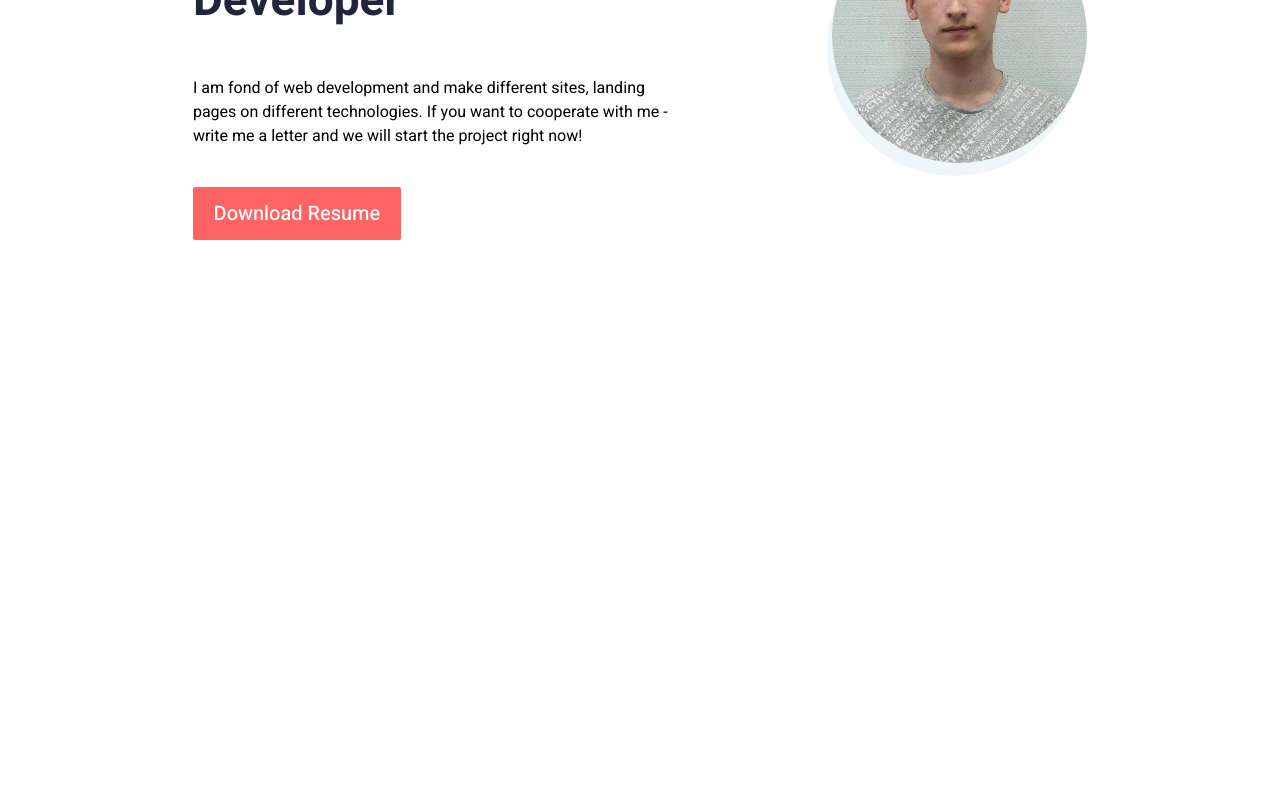
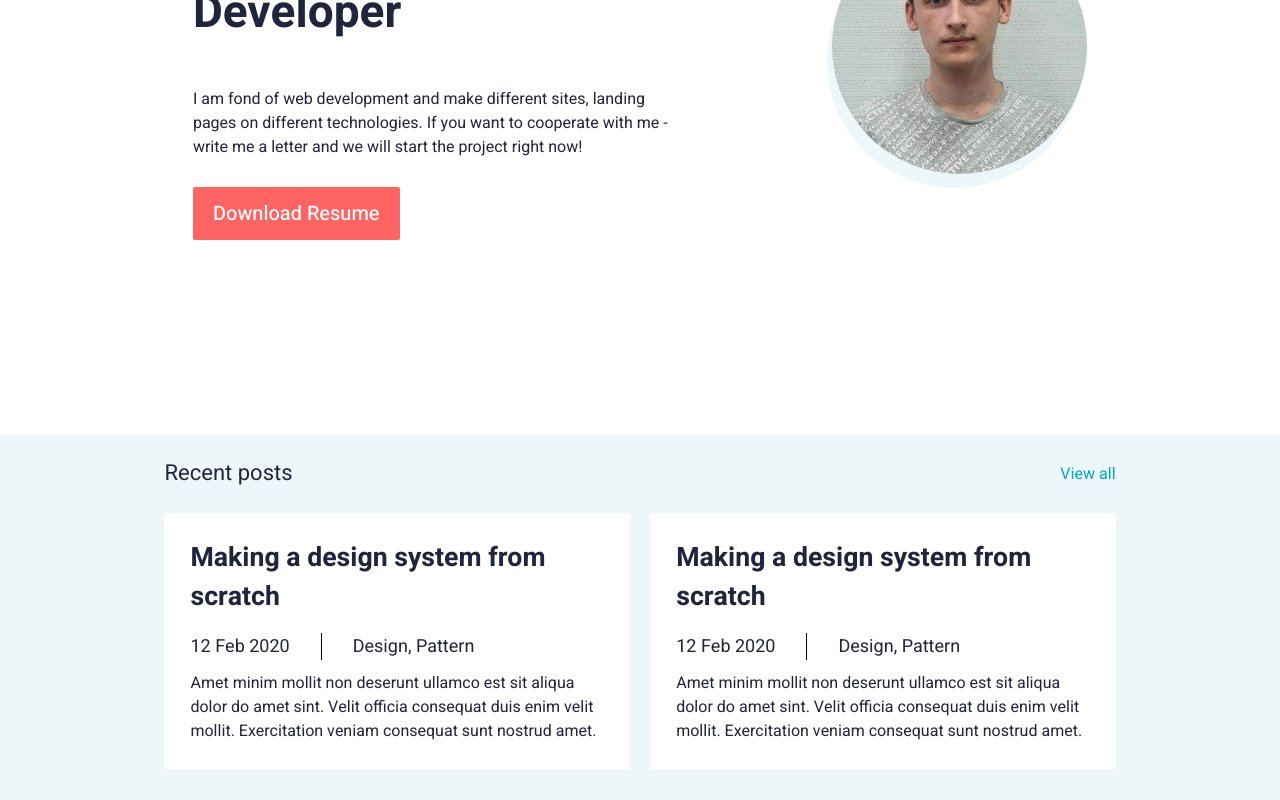
Before and after one commit to Scalete/new_portfolio, a Next.js app: page / in a window 1280 px wide. Shown: the part 366-1166 px from the top of the page. Before the commit the page ends 800 px from the top, so only its background shows below. Built offline with nearby package versions, Linux system fonts and the light colour scheme.

Commit message:
added recent post layout

```diff
--- a/src/components/download-button/DownloadButton.tsx
+++ b/src/components/download-button/DownloadButton.tsx
@@ -1,17 +1,10 @@
 import React from 'react';
 
 const DownloadButton = () => {
-    const handleDownload = () => {
-        const url = '/resume.docx';
-        const link = document.createElement('a');
-        link.href = url;
-        link.setAttribute('download', 'resume.docx');
-        document.body.appendChild(link);
-        link.click();
-    };
+    const fileUrl = '/resume.docx';
 
     return (
-        <button className="action main" onClick={handleDownload}>Download Resume</button>
+        <a href={fileUrl} className="action main" download="resume.docx">Download Resume</a>
     );
 };
 
--- a/src/components/promo/Promo.module.scss
+++ b/src/components/promo/Promo.module.scss
@@ -28,7 +28,6 @@
         font-weight: 700;
         font-size: res(32, 44);
         line-height: 1.36;
-        color: $color-dark;
     }
 
     p {
--- /dev/null
+++ b/src/components/recent-posts/RecentPostItem.tsx
@@ -0,0 +1,17 @@
+import { FC } from 'react'
+import styles from './RecentPosts.module.scss';
+
+const RecentPostItem: FC = () => {
+    return (
+        <div className={styles.recentPostItem}>
+            <h3>Making a design system from scratch</h3>
+            <div className={styles.recentPostItemOptions}>
+                <span>12 Feb 2020</span>
+                <span>Design, Pattern</span>
+            </div>
+            <p>Amet minim mollit non deserunt ullamco est sit aliqua dolor do amet sint. Velit officia consequat duis enim velit mollit. Exercitation veniam consequat sunt nostrud amet.</p>
+        </div>
+    )
+}
+
+export default RecentPostItem
--- /dev/null
+++ b/src/components/recent-posts/RecentPosts.module.scss
@@ -0,0 +1,78 @@
+@import '@/styles/variables';
+@import '@/styles/mixin';
+@import '@/styles/media-queryes';
+
+.recentPosts {
+    background-color: $color-effect;
+    padding: 23px 0 res(38, 32);
+
+    .recentPostsHeader {
+        display: flex;
+        justify-content: space-between;
+        align-items: center;
+        padding-bottom: 23px;
+
+        span {
+            font-size: 22px;
+        }
+
+        a {
+            color: $color-blue;
+        }
+    }
+
+    .recentPostsWrapper {
+        display: grid;
+        grid-template-columns: repeat(2, 1fr);
+        grid-auto-columns: 1fr;
+        gap: res(17, 20);
+    }
+
+    .recentPostItem {
+        padding: res(12, 24);
+        background-color: $white;
+
+        h3 {
+            font-weight: 700;
+            font-size: res(22, 26);
+            line-height: 1.46;
+            margin-bottom: 17px;
+        }
+    }
+
+    .recentPostItemOptions {
+        margin-bottom: 11px;
+
+        span {
+            font-size: 18px;
+            line-height: 1.44;
+
+            &:first-child {
+                padding-right: res(24, 30);
+                border-right: 1px solid $black;
+            }
+
+            &:last-child {
+                padding-left: res(24, 30);
+            }
+        }
+    }
+
+    @include mobile {
+        padding-left: 11px;
+        padding-right: 11px;
+
+        .recentPostsWrapper {
+            grid-template-columns: 1fr;
+        }
+
+        .recentPostsHeader {
+
+            justify-content: center;
+
+            a {
+                display: none;
+            }
+        }
+    }
+}
--- /dev/null
+++ b/src/components/recent-posts/RecentPosts.tsx
@@ -0,0 +1,23 @@
+import Link from 'next/link';
+import { FC } from 'react'
+import RecentPostItem from './RecentPostItem';
+import styles from './RecentPosts.module.scss';
+
+const RecentPosts: FC = () => {
+    return (
+        <section className={styles.recentPosts}>
+            <div className="container">
+                <div className={styles.recentPostsHeader}>
+                    <span>Recent posts</span>
+                    <Link href="/blog">View all</Link>
+                </div>
+                <ul className={styles.recentPostsWrapper}>
+                    <li><RecentPostItem /></li>
+                    <li><RecentPostItem /></li>
+                </ul>
+            </div>
+        </section>
+    )
+}
+
+export default RecentPosts;
--- a/src/components/screens/home/Home.tsx
+++ b/src/components/screens/home/Home.tsx
@@ -1,12 +1,13 @@
 import Layout from '@/components/layout/Layout';
 import Promo from '@/components/promo/Promo';
-import Image from 'next/image';
+import RecentPosts from '@/components/recent-posts/RecentPosts';
 import { FC } from 'react'
 
 const Home: FC = () => {
   return (
     <Layout>
         <Promo/>
+        <RecentPosts/>
     </Layout>
   )
 }
--- a/src/styles/_variables.scss
+++ b/src/styles/_variables.scss
@@ -4,6 +4,7 @@ $black                  : #000000;
 $color-dark             : #21243D;
 $color-red              : #FF6464;
 $color-effect           : #EDF7FA;
+$color-blue             : #00A8CC;
 
 // transition
 $fast                   : .2s;
--- a/src/styles/globals.scss
+++ b/src/styles/globals.scss
@@ -19,6 +19,7 @@ body {
     font-size: 16px;
     line-height: 1.5;
     font-weight: 400;
+    color: $color-dark;
 }
 
 body, button, ul, ol, h1, h2, h3, h4, h5, h6, p, fieldset, figure, dl, dd, blockquote {
```
